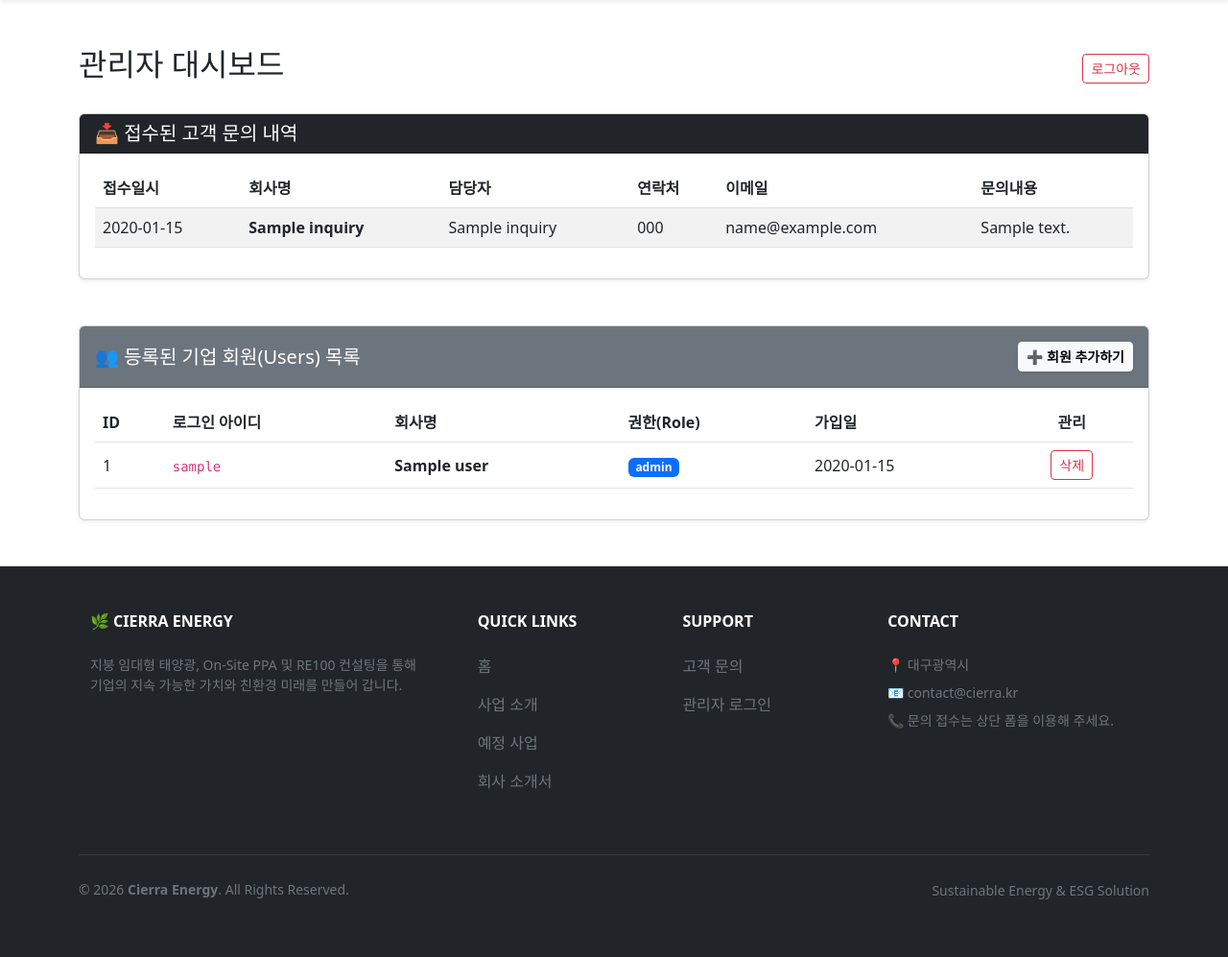
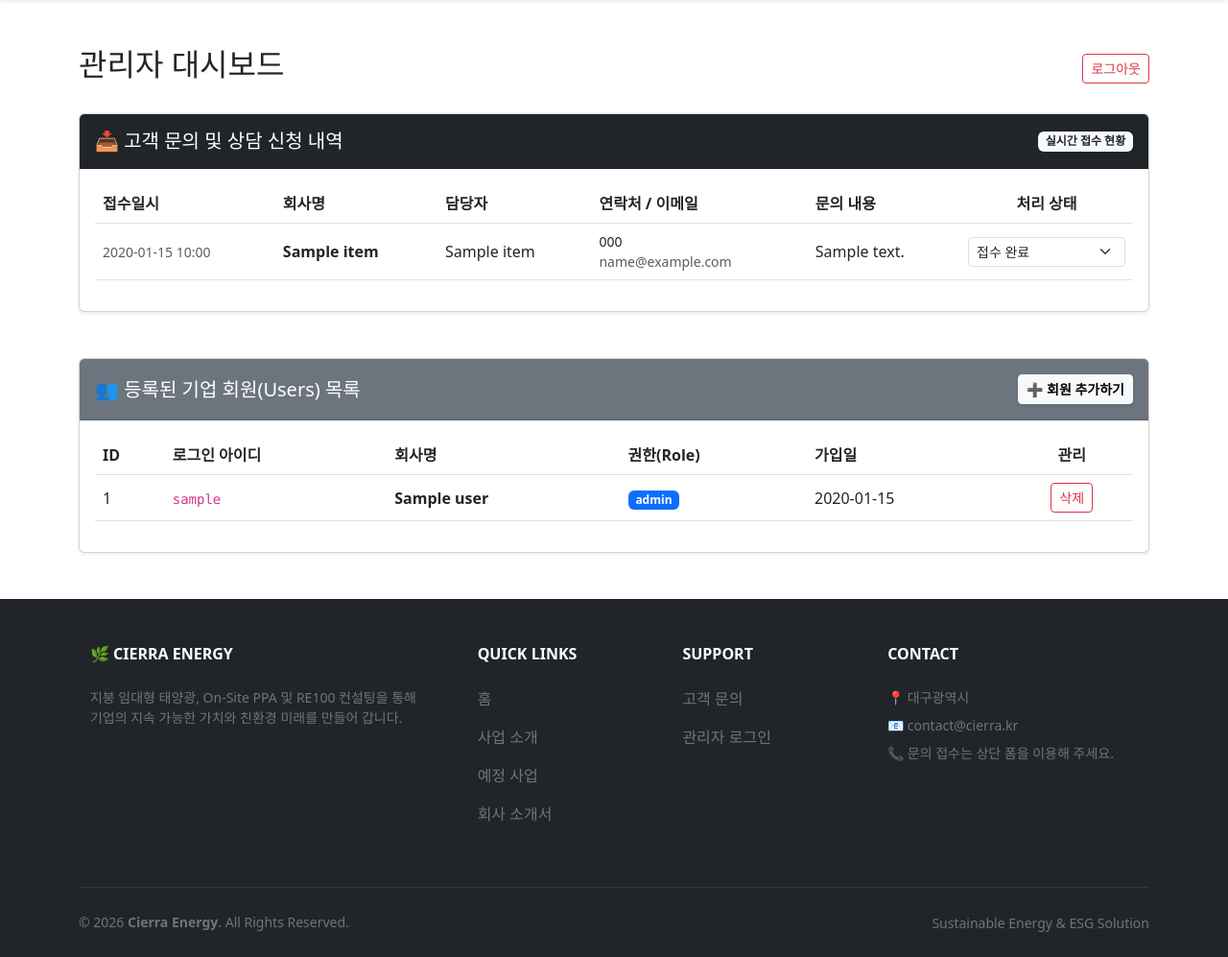
Before and after one commit to Rvnning/company-site, a Flask app: template templates/admin_dashboard.html in a window 1280 px wide. Shown: the part 56-1053 px from the top of the page at 96% size. Before the commit the page ends 993 px from the top, so only its background shows below. Run offline with Flask 3, Linux system fonts and the light colour scheme; the template is opened without the code that fills it: most values are stand-ins (such as "Sample title", 1, 10 or a date in 2020); some libraries are stand-ins or nearby versions.

Commit message:
Updated Inquiry

```diff
--- a/templates/admin_dashboard.html
+++ b/templates/admin_dashboard.html
@@ -9,36 +9,54 @@
     </div>
 </div>
 
-<!-- 고객 문의 현황 테이블 -->
+<!-- 고객 문의 내역 관리 테이블 -->
 <div class="card shadow-sm mb-5">
-    <div class="card-header bg-dark text-white">
-        <h5 class="mb-0">📥 접수된 고객 문의 내역</h5>
+    <div class="card-header bg-dark text-white d-flex justify-content-between align-items-center py-3">
+        <h5 class="mb-0">📥 고객 문의 및 상담 신청 내역</h5>
+        <span class="badge bg-light text-dark">실시간 접수 현황</span>
     </div>
     <div class="card-body table-responsive">
-        <table class="table table-striped align-middle">
+        <table class="table table-hover align-middle">
             <thead>
                 <tr>
                     <th>접수일시</th>
                     <th>회사명</th>
                     <th>담당자</th>
-                    <th>연락처</th>
-                    <th>이메일</th>
-                    <th>문의내용</th>
+                    <th>연락처 / 이메일</th>
+                    <th>문의 내용</th>
+                    <th class="text-center" style="width: 180px;">처리 상태</th>
                 </tr>
             </thead>
             <tbody>
-                {% for inquiry in inquiries %}
+                {% for item in inquiries %}
                 <tr>
-                    <td>{{ inquiry.created_at[:10] if inquiry.created_at else '-' }}</td>
-                    <td><strong>{{ inquiry.company_name }}</strong></td>
-                    <td>{{ inquiry.manager_name }}</td>
-                    <td>{{ inquiry.phone }}</td>
-                    <td>{{ inquiry.email }}</td>
-                    <td>{{ inquiry.content }}</td>
+                    <td><small class="text-muted">{{ item.created_at[:16].replace('T', ' ') if item.created_at else '-' }}</small></td>
+                    <td><strong>{{ item.company_name }}</strong></td>
+                    <td>{{ item.manager_name }}</td>
+                    <td>
+                        <div class="small">{{ item.phone }}</div>
+                        <div class="small text-muted">{{ item.email if item.email else '-' }}</div>
+                    </td>
+                    <td>
+                        <div style="max-width: 250px; white-space: normal; word-break: break-all;">
+                            {{ item.content }}
+                        </div>
+                    </td>
+                    <td class="text-center">
+                        <!-- 상태 변경 폼 -->
+                        <form action="/dashboard/admin/update-inquiry-status/{{ item.id }}" method="POST" class="d-flex align-items-center gap-1">
+                            <input type="hidden" name="csrf_token" value="{{ csrf_token() }}">
+                            <select name="status" class="form-select form-select-sm" onchange="this.form.submit()">
+                                <option value="접수 완료" {{ 'selected' if item.status == '접수 완료' or not item.status else '' }}>접수 완료</option>
+                                <option value="처리 중" {{ 'selected' if item.status == '처리 중' else '' }}>처리 중</option>
+                                <option value="답변 완료" {{ 'selected' if item.status == '답변 완료' else '' }}>답변 완료</option>
+                            </select>
+                        </form>
+                    </td>
                 </tr>
                 {% else %}
                 <tr>
-                    <td colspan="6" class="text-center text-muted">접수된 문의가 없습니다.</td>
+                    <td colspan="6" class="text-center text-muted py-4">접수된 고객 문의가 없습니다.</td>
                 </tr>
                 {% endfor %}
             </tbody>
```
